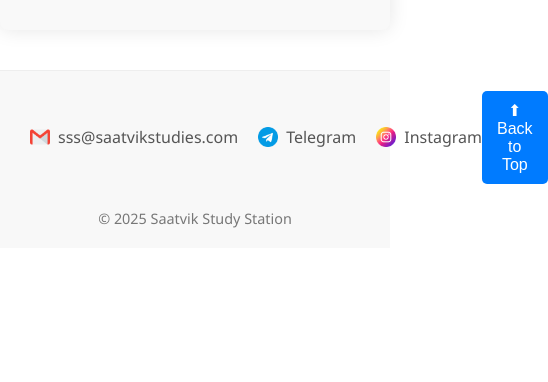
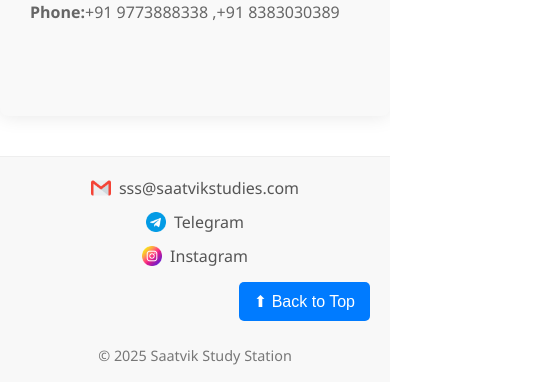
Before and after one commit to VivekChahar1960/SaatvikStudies2.0, a React (Vite) app: page /contactUs in a window 390 px wide. Shown: the part 1411-1793 px from the top of the page, 548 px wide, since content can reach past the window. Before the commit the page ends 1659 px from the top, so only its background shows below. Built offline with nearby package versions, Linux system fonts and the light colour scheme.

Commit message:
new upadtes

```diff
--- a/src/Components/AboutUs/AboutUs.jsx
+++ b/src/Components/AboutUs/AboutUs.jsx
@@ -12,14 +12,22 @@ import list from "../../assets/list.png";
 import heir from "../../assets/heirarchy.png";
 
 const AboutUs = () => {
+  const scrollToTop = () => {
+    window.scrollTo({ top: 0, behavior: "smooth" });
+  };
+  setTimeout(() => {
+    scrollToTop();
+  }, 10);
   return (
     <div>
       <div className="main-char">
         <p className="heading">WHY SAATVIK STUDY STATION</p>
         <div className="characteristic">
           <div className="card">
-          <img src={mic}  alt="char img"></img>
-          <p>This Institute is exclusive for your Fundamental Strengthening</p>
+            <img src={mic} alt="char img"></img>
+            <p>
+              This Institute is exclusive for your Fundamental Strengthening
+            </p>
           </div>
           <div className="card">
             <img src={degree} alt="char img"></img>
@@ -48,7 +56,8 @@ const AboutUs = () => {
           <div className="card">
             <img src={notes} alt="char img"></img>
             <p>
-            Our Question Bank and Mock Test contains all Previous Year Questions
+              Our Question Bank and Mock Test contains all Previous Year
+              Questions
             </p>
           </div>
         </div>
@@ -103,9 +112,6 @@ const AboutUs = () => {
           />
         </div>
       </div>
-
-
-
     </div>
   );
 };
--- a/src/Components/ContactUs/ContactUs.jsx
+++ b/src/Components/ContactUs/ContactUs.jsx
@@ -1,15 +1,29 @@
-import React from 'react';
- import './ContactUs.css'; // Import the CSS file
+import React from "react";
+import "./ContactUs.css"; // Import the CSS file
 
 const ContactUs = () => {
+  const scrollToTop = () => {
+    window.scrollTo({ top: 0, behavior: "smooth" });
+  };
+  setTimeout(() => {
+    scrollToTop();
+  }, 10);
+
   return (
     <div className="contact-us-container reversed-layout">
       <div className="contact-form">
         <h2>Send Us a Message</h2>
-         <form action="https://formsubmit.co/vivekchahar1960@gmail.com" method="POST">
+        <form
+          action="https://formsubmit.co/vivekchahar1960@gmail.com"
+          method="POST"
+        >
           <div className="form-group">
             <label htmlFor="name">Name:</label>
             <input type="text" id="name" name="name" required />
+          </div>
+          <div className="form-group">
+            <label htmlFor="class">Class:</label>
+            <input type="number" id="class" name="class" required />
           </div>
           <div className="form-group">
             <label htmlFor="email">Email:</label>
@@ -23,13 +37,18 @@ import React from 'react';
             <label htmlFor="message">Message:</label>
             <textarea id="message" name="message" rows="5" required></textarea>
           </div>
-           <button type="submit" className="submit-button">Send Message</button>
+          <button type="submit" className="submit-button">
+            Send Message
+          </button>
         </form>
       </div>
 
       <div className="contact-details">
         <h2>Get in Touch</h2>
-         <p>We'd love to hear from you! Feel free to reach out using the details below.</p>
+        <p>
+          We'd love to hear from you! Feel free to reach out using the details
+          below.
+        </p>
         <div className="contact-info">
           <h3>Our Location</h3>
           <div className="map-container">
@@ -44,12 +63,21 @@ import React from 'react';
               title="Our Location on Google Maps"
             ></iframe>
           </div>
-           <p className="address"><strong>Address:</strong> 400 , SultanPur Dabas , N-delhi 110039</p>
+          <p className="address">
+            <strong>Address:</strong> 400 , SultanPur Dabas , N-delhi 110039
+          </p>
         </div>
         <div className="contact-info">
           <h3>Contact Information</h3>
-           <p className='mail'><strong>Email:</strong><a href="mailto:sss@saatvikstudies.com"> sss@saatvikstudies.com</a></p>
-           <p className="phone"><strong>Phone:</strong><a href="tel:9773888338">+91 9773888338 </a>,<a href="tel:8383030389">+91 8383030389</a></p>
+          <p className="mail">
+            <strong>Email:</strong>
+            <a href="mailto:sss@saatvikstudies.com"> sss@saatvikstudies.com</a>
+          </p>
+          <p className="phone">
+            <strong>Phone:</strong>
+            <a href="tel:9773888338">+91 9773888338 </a>,
+            <a href="tel:8383030389">+91 8383030389</a>
+          </p>
         </div>
       </div>
     </div>
--- a/src/Components/Footer/Footer.css
+++ b/src/Components/Footer/Footer.css
@@ -1,56 +1,89 @@
 .footer {
-    background-color: #f8f8f8; /* Light grey background */
-    padding: 20px 30px; /* Add some padding around the footer */
-    border-top: 1px solid #eee; /* Subtle top border */
+  background-color: #f8f8f8;
+  padding: 20px 30px;
+  border-top: 1px solid #eee;
 }
 
 .upper-footer {
   display: flex;
-    justify-content: space-between; /* Space out the left and right sections */
-    align-items: center; /* Vertically align items in the center */
-    margin-bottom: 15px; /* Add some space between the upper and lower footer */
+  justify-content: space-between;
+  align-items: center;
+  flex-wrap: wrap;
+  margin-bottom: 15px;
+  gap: 15px;
 }
 
 .footer-left {
   display: flex;
-    gap: 20px; /* Space out the links */
+  flex-wrap: wrap;
+  gap: 20px;
 }
 
 .footer-link {
   display: flex;
-    align-items: center; /* Vertically align icon and text */
-    gap: 8px; /* Space between icon and text */
-    text-decoration: none; /* Remove underlines from links */
-    color: #555; /* Dark grey link color */
-    transition: color 0.3s ease; /* Smooth color transition on hover */
+  align-items: center;
+  gap: 8px;
+  text-decoration: none;
+  color: #555;
+  transition: color 0.3s ease;
 }
 
 .footer-link:hover {
-    color: #007bff; /* Blue color on hover */
+  color: #007bff;
 }
 
 .footer-icon {
-    width: 20px; /* Adjust icon size as needed */
+  width: 20px;
   height: 20px;
 }
 
 .footer-right .scroll-top-button {
-    background-color: #007bff; /* Blue button background */
-    color: white; /* White button text */
-    border: none; /* Remove button border */
-    padding: 10px 15px; /* Add padding to the button */
-    border-radius: 5px; /* Slightly rounded corners */
-    cursor: pointer; /* Change cursor to indicate it's clickable */
-    transition: background-color 0.3s ease; /* Smooth background color transition on hover */
+  background-color: #007bff;
+  color: white;
+  border: none;
+  padding: 10px 15px;
+  border-radius: 5px;
+  cursor: pointer;
+  transition: background-color 0.3s ease;
 }
 
 .footer-right .scroll-top-button:hover {
-    background-color: #0056b3; /* Darker blue on hover */
+  background-color: #0056b3;
 }
 
 .lower-footer {
-    text-align: center; /* Center the copyright text */
-    color: #777; /* Light grey copyright text */
-    font-size: 0.9em; /* Slightly smaller font size */
-    padding-top: 10px; /* Add some space above the copyright text */
+  text-align: center;
+  color: #777;
+  font-size: 0.9em;
+  padding-top: 10px;
 }
+
+/* ✅ Responsive Design for Small Devices */
+@media (max-width: 768px) {
+  .upper-footer {
+    justify-content: center;
+    flex-direction: column;
+  }
+
+  .footer-left {
+    width: 100%;
+    flex-direction: column;
+    align-items: center;
+    gap: 12px;
+  }
+  .footer-right{
+    width: 100%;
+    display: flex;
+    justify-content: end;
+    align-items: end;
+  }
+
+  .footer-right .scroll-top-button {
+    width:fit-content;
+    text-align: center;
+  }
+
+  .footer {
+    padding: 20px;
+  }
+}
--- a/src/Components/HeroSection/HeroSection.css
+++ b/src/Components/HeroSection/HeroSection.css
@@ -374,6 +374,7 @@
 
   .info-card-expanded {
     flex-direction: column;
+    flex: 1 1 60px;
     text-align: center;
     padding: 1.8rem;
     border-radius: 10px; /* Adjust border-radius for smaller screens */
--- a/src/Components/HeroSection/HeroSection.jsx
+++ b/src/Components/HeroSection/HeroSection.jsx
@@ -63,7 +63,7 @@ const HeroSection = () => {
             {" "}
             {/* Updated class name */}
             <h1>
-              Unlock Your Potential with <span>StudyHub</span>
+              Unlock Your Potential with <span>Saatvik Studies</span>
             </h1>
             <p className="hero-subtitle-expanded">
               {" "}
--- a/src/Components/Profile/Profile.jsx
+++ b/src/Components/Profile/Profile.jsx
@@ -127,6 +127,12 @@ const Profile = () => {
     setOldPassword('');
     setNewPassword('');
   };
+  const scrollToTop = () => {
+    window.scrollTo({ top: 0, behavior: "smooth" });
+  };
+  setTimeout(() => {
+    scrollToTop();
+  }, 10);
 
   return (
     <div className="profile-page">
```
Also changed, not shown: 2 other files (tests, documents, lock files or other folders). Lines whose indentation alone changed are shown as unchanged.
